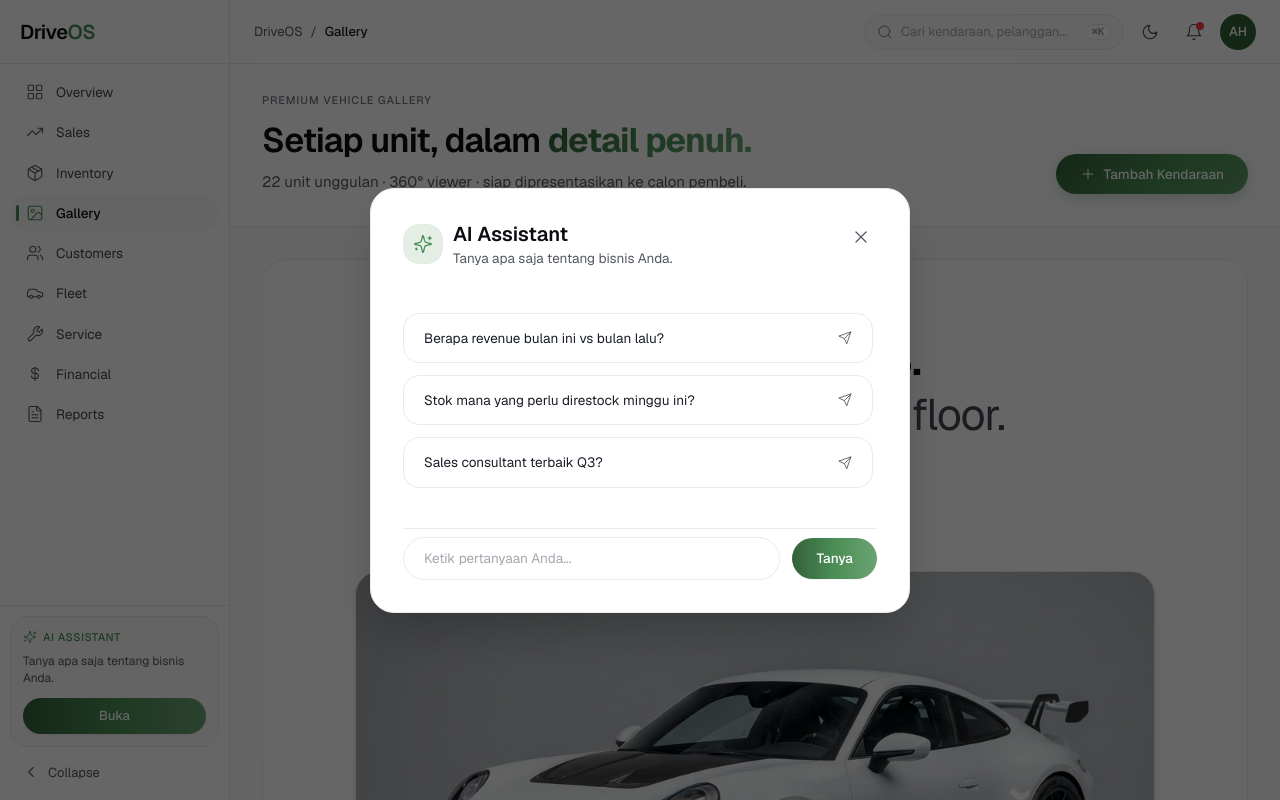
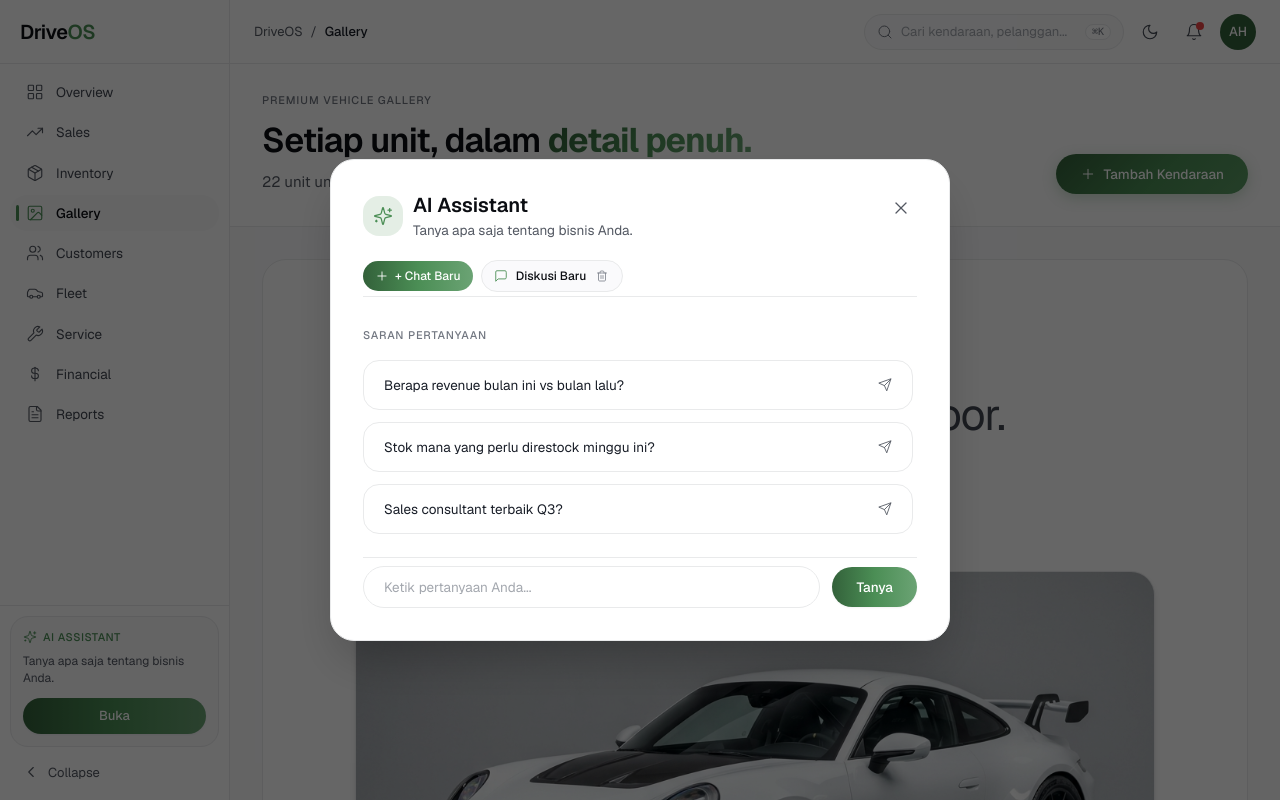
Before and after one commit to Nevad-dot/Vibe-Coding-DriveOS, a Next.js app in the folder apps/web/: page /gallery in a window 1280 px wide. Both pictures are taken after a click on the button "Buka". Built offline with nearby package versions, Linux system fonts and the light colour scheme.

Commit message:
feat: add ChatGPT chat session history, new chat creation, session deletion, and corner radius fix

```diff
--- a/apps/web/src/features/dashboard/components/AiAssistantModal.tsx
+++ b/apps/web/src/features/dashboard/components/AiAssistantModal.tsx
@@ -2,7 +2,7 @@
 
 import React, { useState, useRef, useEffect } from "react";
 import { motion, AnimatePresence } from "framer-motion";
-import { Sparkles, X, Send, Bot, User } from "lucide-react";
+import { Sparkles, X, Send, Bot, User, Plus, Trash2, MessageSquare } from "lucide-react";
 
 interface AiAssistantModalProps {
   isOpen: boolean;
@@ -13,6 +13,12 @@ interface Message {
   id: string;
   sender: "user" | "ai";
   text: string;
+}
+
+interface ChatSession {
+  id: string;
+  title: string;
+  messages: Message[];
 }
 
 const PRESET_PROMPTS = [
@@ -34,12 +40,22 @@ export const AiAssistantModal: React.FC<AiAssistantModalProps> = ({
   isOpen,
   onClose,
 }) => {
+  const [sessions, setSessions] = useState<ChatSession[]>([
+    {
+      id: "session-1",
+      title: "Diskusi Baru",
+      messages: [],
+    },
+  ]);
+  const [activeSessionId, setActiveSessionId] = useState<string>("session-1");
   const [query, setQuery] = useState("");
-  const [messages, setMessages] = useState<Message[]>([]);
   const [isThinking, setIsThinking] = useState(false);
   const scrollContainerRef = useRef<HTMLDivElement>(null);
 
-  // ChatGPT-style auto-scroll to the absolute bottom of the container
+  const activeSession =
+    sessions.find((s) => s.id === activeSessionId) || sessions[0];
+
+  // ChatGPT-style auto-scroll to the bottom of message stream
   useEffect(() => {
     if (scrollContainerRef.current) {
       scrollContainerRef.current.scrollTo({
@@ -47,15 +63,50 @@ export const AiAssistantModal: React.FC<AiAssistantModalProps> = ({
         behavior: "smooth",
       });
     }
-  }, [messages, isThinking]);
+  }, [activeSession?.messages, isThinking]);
+
+  // Create New Chat Session
+  const createNewSession = () => {
+    const newId = `session-${Date.now()}`;
+    const newSession: ChatSession = {
+      id: newId,
+      title: `Diskusi ${sessions.length + 1}`,
+      messages: [],
+    };
+
+    setSessions((prev) => [newSession, ...prev]);
+    setActiveSessionId(newId);
+    setQuery("");
+  };
+
+  // Delete Chat Session
+  const deleteSession = (e: React.MouseEvent, idToDelete: string) => {
+    e.stopPropagation();
+    if (sessions.length <= 1) {
+      // If deleting the last session, reset it to empty
+      setSessions([
+        {
+          id: `session-${Date.now()}`,
+          title: "Diskusi Baru",
+          messages: [],
+        },
+      ]);
+      return;
+    }
+
+    const filtered = sessions.filter((s) => s.id !== idToDelete);
+    setSessions(filtered);
+    if (activeSessionId === idToDelete) {
+      setActiveSessionId(filtered[0].id);
+    }
+  };
 
   const handlePromptClick = (promptText: string) => {
-    setQuery(promptText);
     executeSearch(promptText);
   };
 
   const executeSearch = (promptText: string) => {
-    if (!promptText.trim()) return;
+    if (!promptText.trim() || !activeSession) return;
 
     const userMsg: Message = {
       id: Date.now().toString(),
@@ -63,7 +114,26 @@ export const AiAssistantModal: React.FC<AiAssistantModalProps> = ({
       text: promptText,
     };
 
-    setMessages((prev) => [...prev, userMsg]);
+    // Update current session title if it's the first message
+    const isFirstMessage = activeSession.messages.length === 0;
+    const updatedTitle = isFirstMessage
+      ? promptText.length > 28
+        ? `${promptText.substring(0, 26)}...`
+        : promptText
+      : activeSession.title;
+
+    setSessions((prev) =>
+      prev.map((s) =>
+        s.id === activeSessionId
+          ? {
+              ...s,
+              title: updatedTitle,
+              messages: [...s.messages, userMsg],
+            }
+          : s
+      )
+    );
+
     setQuery("");
     setIsThinking(true);
 
@@ -78,7 +148,13 @@ export const AiAssistantModal: React.FC<AiAssistantModalProps> = ({
         text: responseText,
       };
 
-      setMessages((prev) => [...prev, aiMsg]);
+      setSessions((prev) =>
+        prev.map((s) =>
+          s.id === activeSessionId
+            ? { ...s, messages: [...s.messages, aiMsg] }
+            : s
+        )
+      );
       setIsThinking(false);
     }, 600);
   };
@@ -103,7 +179,7 @@ export const AiAssistantModal: React.FC<AiAssistantModalProps> = ({
             animate={{ opacity: 1, scale: 1, y: 0 }}
             exit={{ opacity: 0, scale: 0.92, y: 12 }}
             transition={{ type: "spring", stiffness: 420, damping: 28 }}
-            className="bg-surfaceLight-card border border-surfaceLight-border w-full max-w-[540px] rounded-3xl p-6 md:p-8 shadow-2xl flex flex-col gap-5 relative overflow-hidden z-[10000]"
+            className="bg-surfaceLight-card border border-surfaceLight-border w-full max-w-[620px] rounded-3xl p-6 md:p-8 shadow-2xl flex flex-col gap-5 relative overflow-hidden z-[10000]"
           >
             {/* Top Modal Header */}
             <div className="flex items-start justify-between gap-4">
@@ -132,14 +208,55 @@ export const AiAssistantModal: React.FC<AiAssistantModalProps> = ({
               </button>
             </div>
 
+            {/* ChatGPT Sessions History Bar & New Chat Button */}
+            <div className="flex items-center gap-2 overflow-x-auto pb-1 border-b border-surfaceLight-border select-none">
+              <button
+                type="button"
+                onClick={createNewSession}
+                className="px-3 py-1.5 rounded-xl bg-gradient-to-r from-[#33613A] via-[#4B8E55] to-[#6BA374] text-white text-[12px] font-medium inline-flex items-center gap-1.5 shadow-2xs hover:opacity-90 transition-opacity shrink-0 cursor-pointer"
+              >
+                <Plus className="w-3.5 h-3.5" strokeWidth={1.5} />
+                <span>+ Chat Baru</span>
+              </button>
+
+              {sessions.map((sess) => {
+                const isActive = sess.id === activeSessionId;
+                return (
+                  <div
+                    key={sess.id}
+                    onClick={() => setActiveSessionId(sess.id)}
+                    className={`px-3 py-1.5 rounded-xl text-[12px] font-medium inline-flex items-center gap-2 cursor-pointer transition-all shrink-0 max-w-[170px] ${
+                      isActive
+                        ? "bg-surfaceLight-pearl text-textGray-display border border-surfaceLight-border shadow-2xs"
+                        : "text-textGray-tertiary hover:text-textGray-primary hover:bg-surfaceLight-pearl/60"
+                    }`}
+                  >
+                    <MessageSquare className="w-3.5 h-3.5 shrink-0 text-[#4B8E55]" strokeWidth={1.5} />
+                    <span className="truncate">{sess.title}</span>
+                    <button
+                      type="button"
+                      onClick={(e) => deleteSession(e, sess.id)}
+                      className="text-textGray-muted hover:text-red-500 transition-colors p-0.5"
+                      title="Hapus percakapan"
+                    >
+                      <Trash2 className="w-3 h-3" strokeWidth={1.5} />
+                    </button>
+                  </div>
+                );
+              })}
+            </div>
+
             {/* Conversation History / Preset Prompts View with ChatGPT Auto-Scroll */}
             <div
               ref={scrollContainerRef}
-              className="flex flex-col gap-3 min-h-[220px] max-h-[360px] overflow-y-auto pr-1 scroll-smooth"
+              className="flex flex-col gap-3 min-h-[220px] max-h-[340px] overflow-y-auto pr-1 scroll-smooth"
             >
-              {messages.length === 0 ? (
-                // Preset Suggested Prompt Pills matching Figma Mockup
-                <div className="flex flex-col gap-3 my-auto pt-1">
+              {activeSession.messages.length === 0 ? (
+                // Preset Suggested Prompt Pills (Presented on EVERY New Chat Session)
+                <div className="flex flex-col gap-3 my-auto pt-2">
+                  <span className="text-[11px] font-medium text-textGray-muted uppercase tracking-[0.08em] block mb-1">
+                    SARAN PERTANYAAN
+                  </span>
                   {PRESET_PROMPTS.map((prompt, idx) => (
                     <button
                       type="button"
@@ -155,7 +272,7 @@ export const AiAssistantModal: React.FC<AiAssistantModalProps> = ({
               ) : (
                 // Chat Message Stream
                 <div className="flex flex-col gap-3">
-                  {messages.map((msg) => (
+                  {activeSession.messages.map((msg) => (
                     <div
                       key={msg.id}
                       className={`flex gap-3 text-[13.5px] ${
--- a/apps/web/src/widgets/Sidebar/index.tsx
+++ b/apps/web/src/widgets/Sidebar/index.tsx
@@ -137,7 +137,7 @@ export const Sidebar: React.FC = () => {
             <button
               type="button"
               onClick={handleOpenAiModal}
-              className="mt-1 w-full bg-gradient-to-r from-[#33613A] via-[#4B8E55] to-[#6BA374] text-white text-[13px] font-medium py-2 px-4 rounded-full transition-opacity hover:opacity-90 shadow-sm cursor-pointer"
+              className="mt-1 w-full bg-gradient-to-r from-[#33613A] via-[#4B8E55] to-[#6BA374] text-white text-[13px] font-medium py-2 px-4 rounded-xl transition-opacity hover:opacity-90 shadow-sm cursor-pointer"
             >
               Buka
             </button>
```
